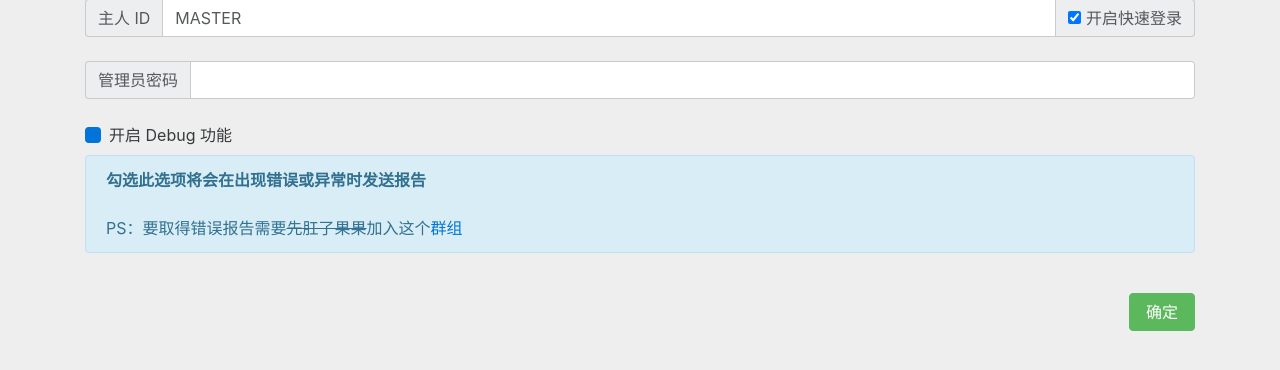
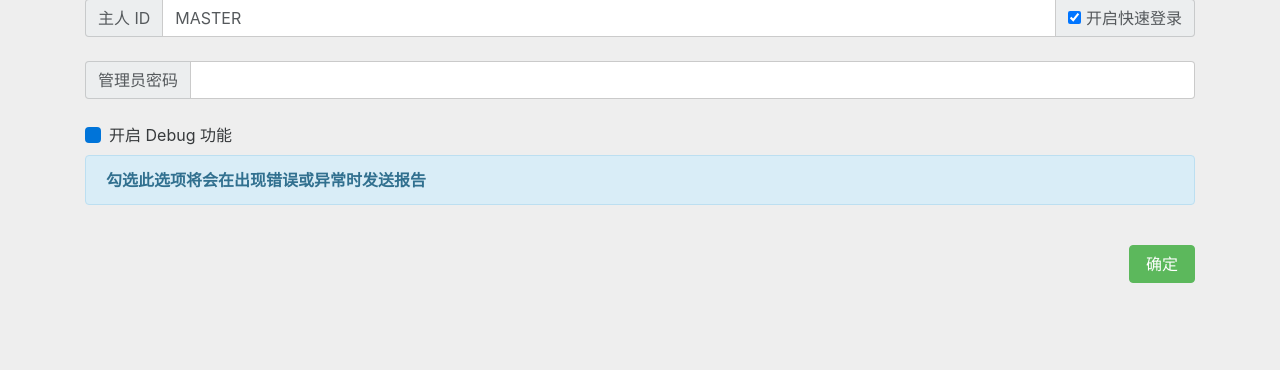
Before and after one commit to U2FsdGVkX1/Tbo, a PHP site: page /index.php/Settings in a window 1280 px wide. Shown: the part 189-559 px from the top of the page. Run offline with PHP 8.4, Linux system fonts and the light colour scheme; the visitor is signed in with stand-in values (Sample User, id 1); some libraries are stand-ins or nearby versions.

Commit message:
去除一个没啥用的P S

```diff
--- a/Templates/Settings.php
+++ b/Templates/Settings.php
@@ -47,9 +47,6 @@
         </label>
         <div id="debugAlert" <?php if (!DEBUG) echo 'style="display: none"' ?> class="alert alert-info" role="alert">
             <strong>勾选此选项将会在出现错误或异常时发送报告</strong>
-            <br>
-            <br>
-            PS：要取得错误报告需要<del>先肛了果果</del>加入这个<a href="https://telegram.me/Tencent_QQ" target="_blink">群组</a>
         </div>
         <br>
         <button id="save" style="float: right" type="button" class="btn btn-success">确定</button>
```
